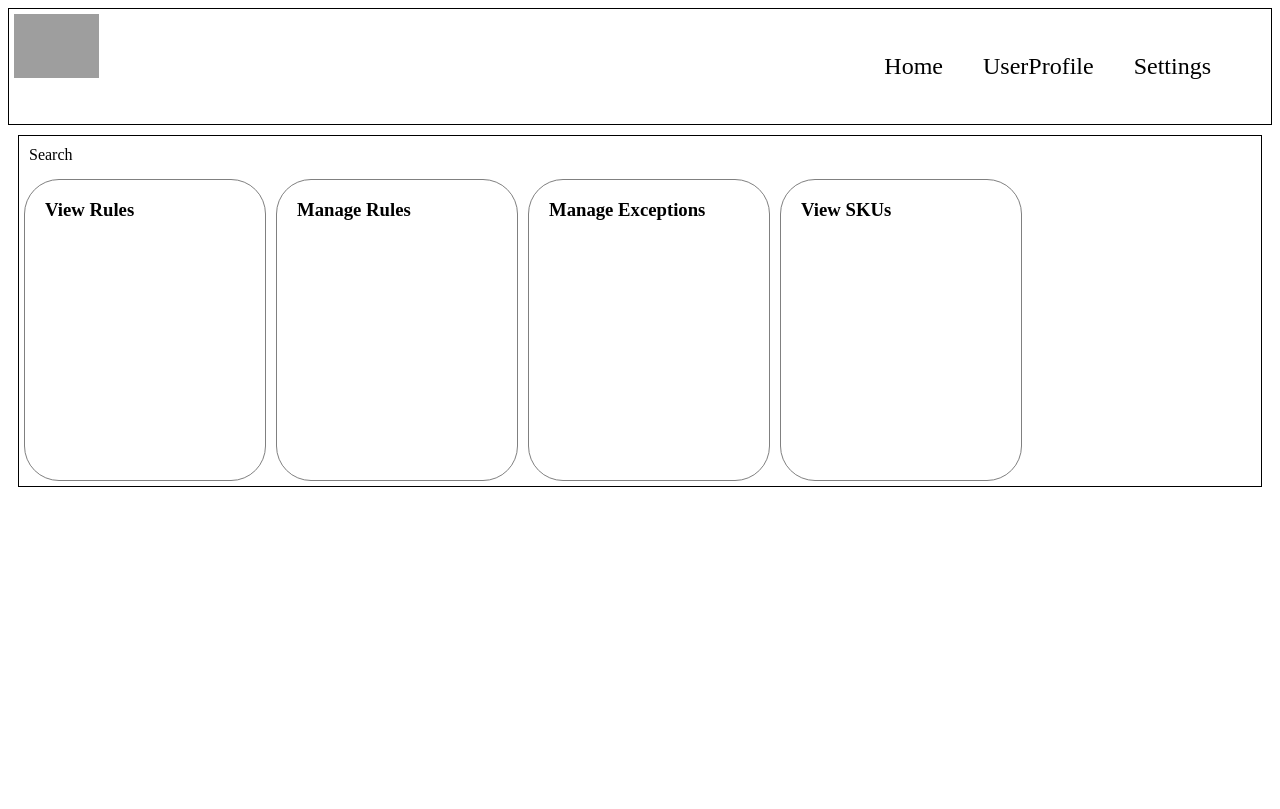
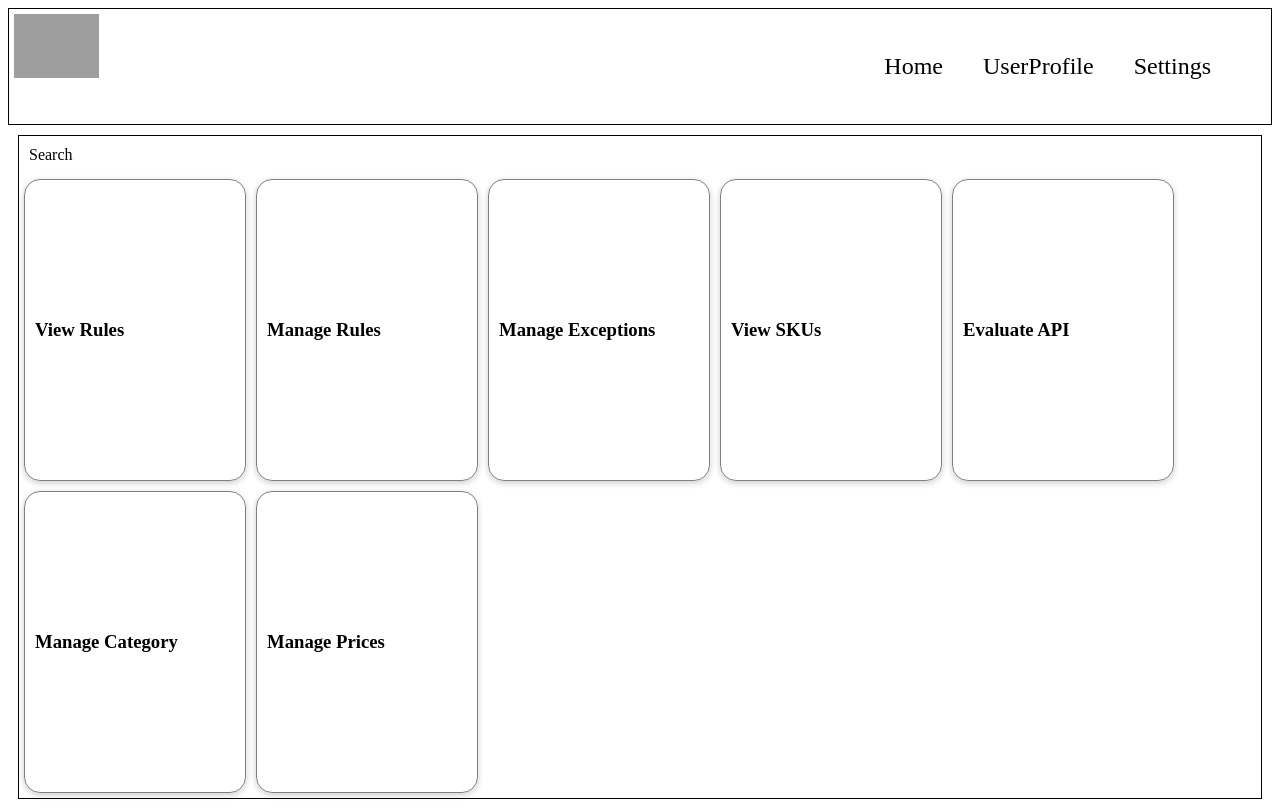
Before and after one commit to RaghavendraKKulkarni/React-PIG, a React (Vite) app: page / in a window 1280 px wide. Built offline with nearby package versions, Linux system fonts and the light colour scheme; grey boxes are pictures that could not be loaded.

Commit message:
css changes

```diff
--- a/App.js
+++ b/App.js
@@ -33,6 +33,9 @@ const FeatureList = [
   { name: "Manage Rules" , id:2},
   { name: "Manage Exceptions" , id:3},
   { name: "View SKUs" , id:4},
+  { name: "Evaluate API" , id:5},
+  { name: "Manage Category" , id:6},
+  { name: "Manage Prices" , id:7},
 ];
 const Body = () => {
   return (
--- a/index.css
+++ b/index.css
@@ -8,43 +8,58 @@
   padding: 5px 5px;
 }
 
-.nav-items{
+.nav-items {
   padding: 0px 20px;
 }
-.nav-items >ul{
+.nav-items > ul {
   font-size: 24px;
   display: flex;
   padding: 0px 20px;
 }
 
-.nav-items >ul >li{
+.nav-items > ul > li {
   display: flex;
   padding: 10px;
   margin: 10px;
 }
-.body{
+.nav-items > ul > li:hover {
+  cursor: pointer;
+  border: 1px solid gray;
+  border-radius: 35px;
+  border: 3px solid black;
+  background-color: pink;
+}
+.body {
   margin: 10px;
   border: 1px solid black;
 }
-    .feature-container{
+.feature-container {
   display: flex;
   flex-wrap: wrap;
 }
-    .feature-card{
-        width:200px;
-        height:300px;
-        padding: 0px 20px;
+.feature-card {
+  width: 200px;
+  height: 300px;
+  padding: 0px 10px;
   margin: 5px;
   border: 1px solid gray;
-        border-radius: 35px;
+  overflow-wrap: break-word; /* Breaks long words if they don't fit */
+  word-wrap: break-word; /* Ensures text wrapping in older browsers */
+  hyphens: auto; /* Adds hyphens where appropriate for wrapping */
+  overflow: hidden;
+  display: flex;
+  align-items: center;
+  border-radius: 16px;
+    box-shadow: rgba(0, 0, 0, 0.2) 0px 2px 6px;
 }
 
-    .feature-card:hover{
+.feature-card:hover {
   cursor: pointer;
   border: 3px solid black;
   background-color: pink;
+
 }
 
-    .search{
+.search {
   padding: 10px;
 }
```
Lines whose indentation alone changed are shown as unchanged.
